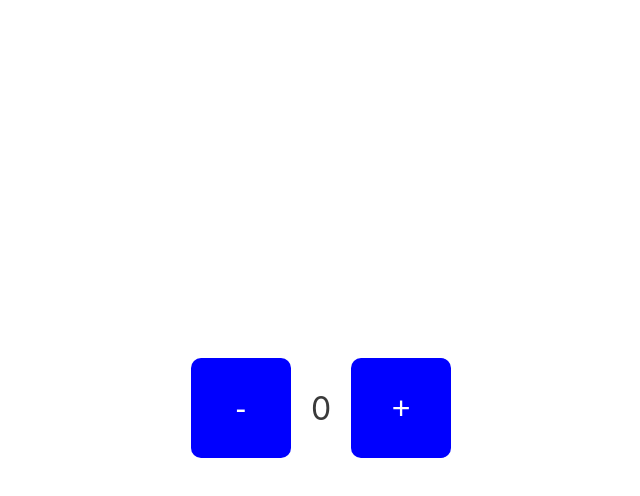
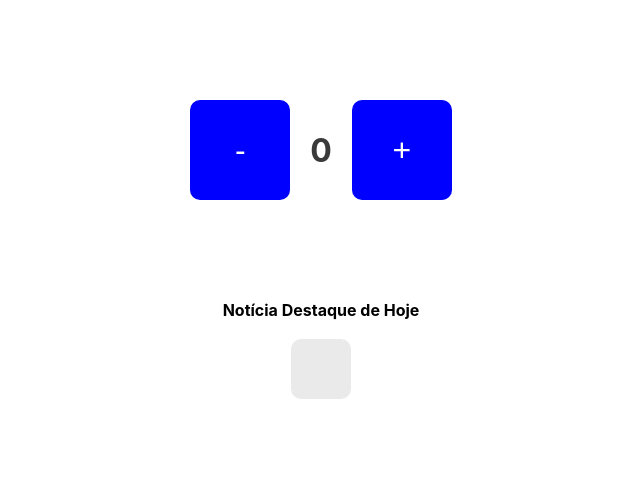
Before and after one commit to RodRibDev/M2S07, a React (Vite) app in the folder aula1/: page / in a window 1280 px wide. Shown: the top 496 px of the page, without its empty margins (319-959 px from the left). Built offline with nearby package versions, Linux system fonts and the light colour scheme; no server answers.

Commit message:
Resolução do exercicio 02

```diff
--- a/aula1/src/App.jsx
+++ b/aula1/src/App.jsx
@@ -1,6 +1,10 @@
 import "./App.css";
 import Contador from "./components/contador";
+import Noticia from "./components/noticia";
 
 export default function App() {
-  return <Contador></Contador>;
+  return <><Contador></Contador>
+  <Noticia></Noticia>
+  </>
+
 }
--- a/aula1/src/assets/styles/Contador.css
+++ b/aula1/src/assets/styles/Contador.css
@@ -2,8 +2,9 @@
     display: flex;
     align-items: center;
     justify-content: center;
-    height: 100vh;
+    height: auto;
     background-color: #ffffff;
+    margin: 100px;
   }
 
   .counter-button {
--- /dev/null
+++ b/aula1/src/assets/styles/Noticia.css
@@ -0,0 +1,15 @@
+.news {
+    display: flex;
+    flex-direction: column;
+    align-items: center;
+    justify-content: center;
+}
+span {
+    font-weight: bolder;
+}
+.title-news-today {
+    font-size: larger;
+    background-color: rgb(234, 234, 234);
+    padding: 30px;
+    border-radius: 10px;
+}
--- /dev/null
+++ b/aula1/src/components/noticia.jsx
@@ -0,0 +1,30 @@
+import React, { useEffect, useState } from 'react';
+import '../assets/styles/Noticia.css'
+
+function Noticia() {
+  const [noticiaFetch, setNoticiaFetch] = useState('');
+
+  async function pegarNoticia() {
+    const resposta = await fetch('https://servicodados.ibge.gov.br/api/v3/noticias/?tipo=release');
+    const noticia = await resposta.json();
+    const noticiaTitulo = noticia.items[0].titulo;
+    setNoticiaFetch(noticiaTitulo);
+  }
+
+  useEffect(() => {
+    pegarNoticia();
+  }, []);
+
+  return (
+    <div className="news">
+      <div>
+        <span>Notícia Destaque de Hoje</span>
+      </div>
+      <p className="title-news-today">
+        {noticiaFetch}
+      </p>
+    </div>
+  );
+}
+
+export default Noticia;
```
